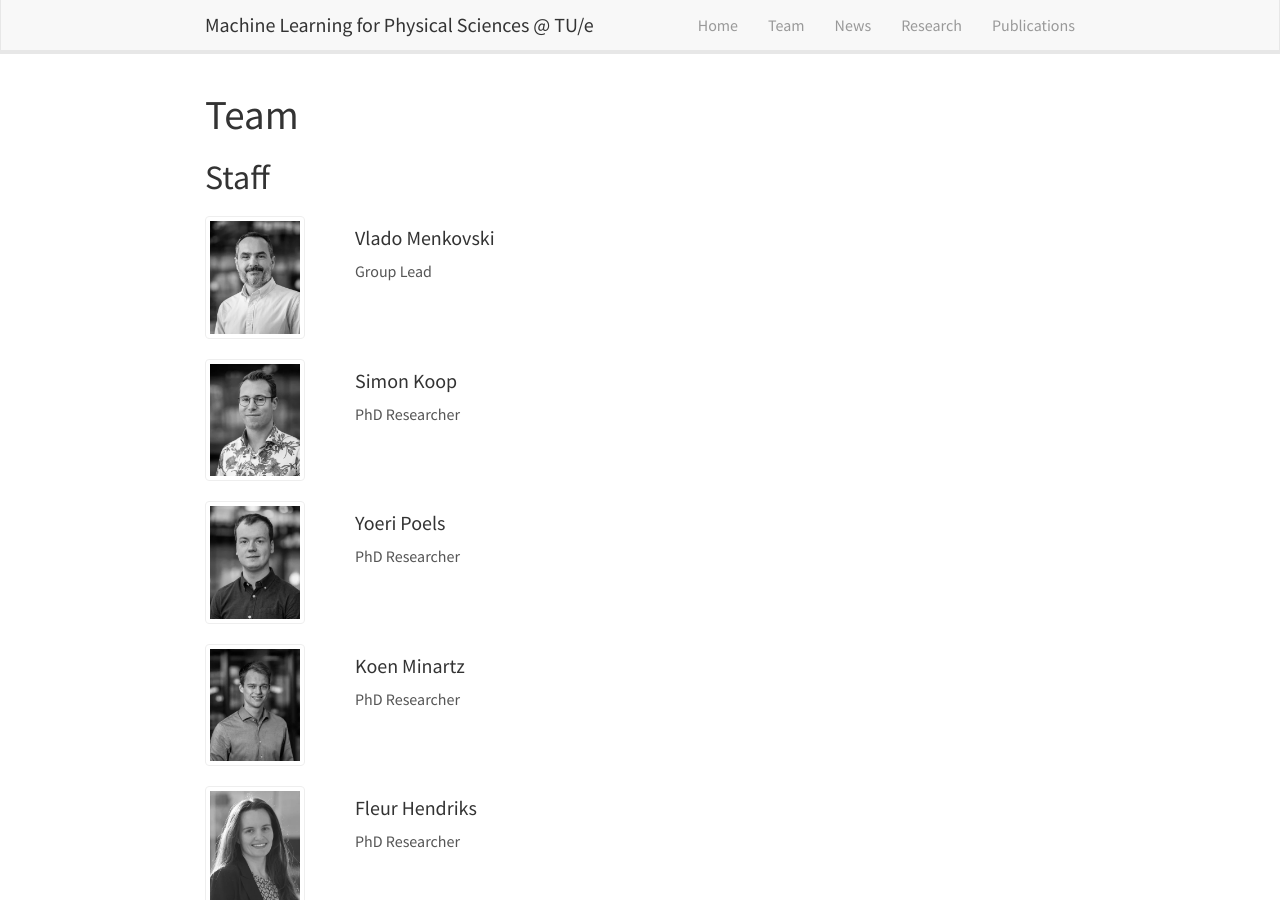
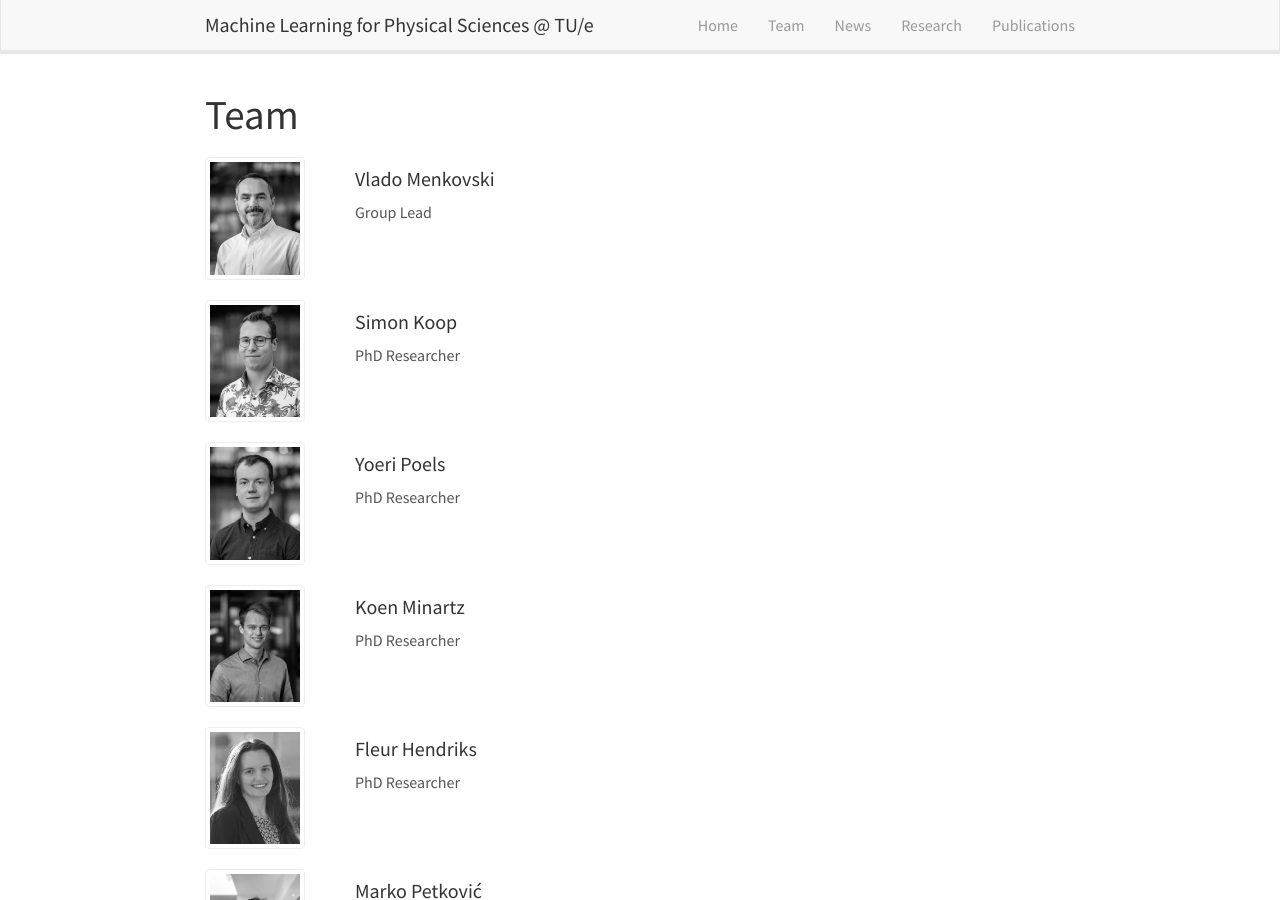
Before and after one commit to sciml-tue/sciml-tue.github.io, a Jekyll site: the page built from _pages/team/index.html, in a window 1280 px wide and 900 px high. Built offline with Jekyll 4.4.1, drawn with Linux system fonts in a browser that asks for light colours; nearby versions of some CDN libraries.

```diff
--- a/_pages/team/index.html
+++ b/_pages/team/index.html
@@ -10,7 +10,7 @@
 
 <!-- Staff -->
 
-<h2><a id="staff"></a>Staff</h2>
+<!-- <h2><a id="staff"></a>Staff</h2> -->
 {% assign members = site.posts | where: 'category', 'staff' | sort: 'date' %}
 {% for member in members %}
 <div class="card team-member-card">
```
